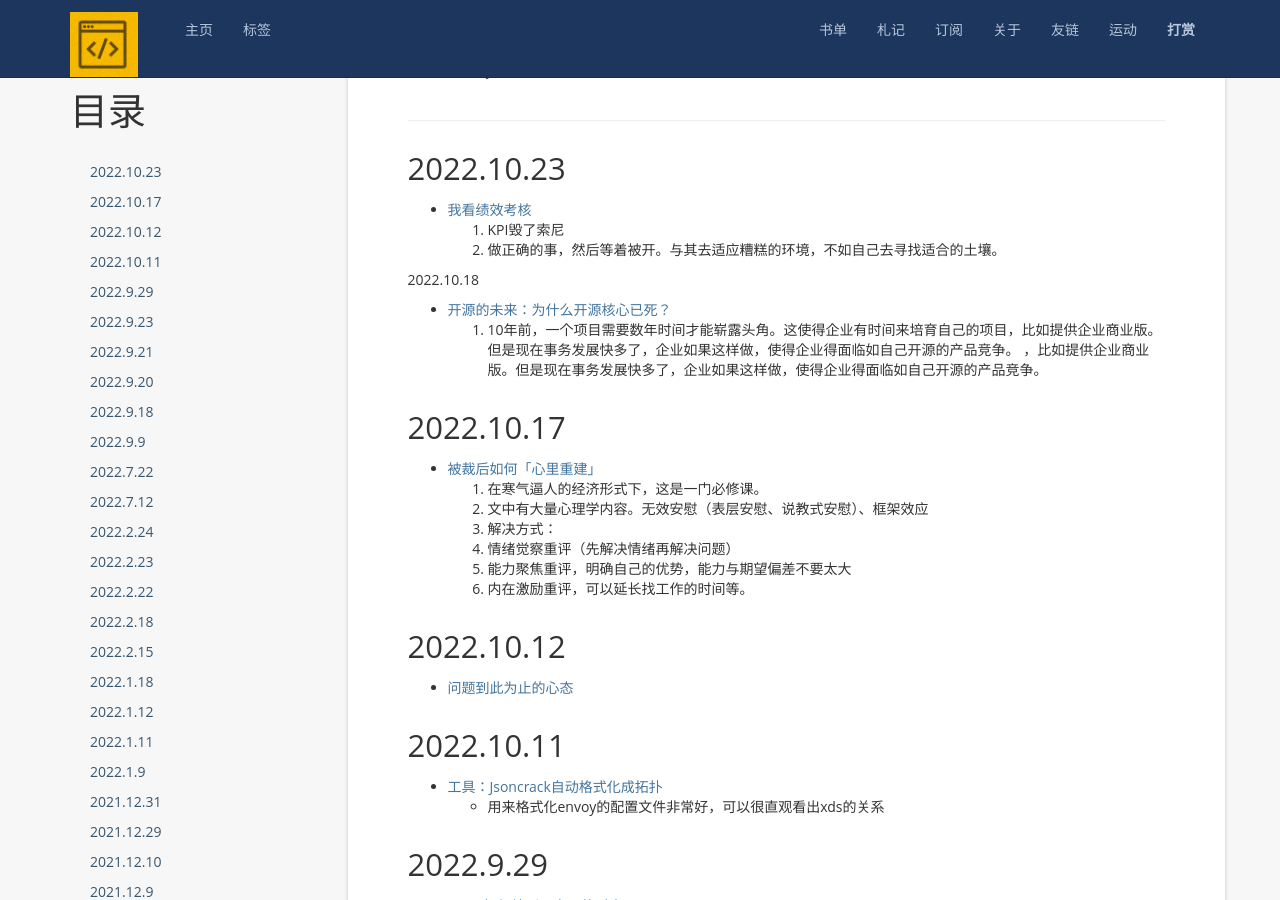
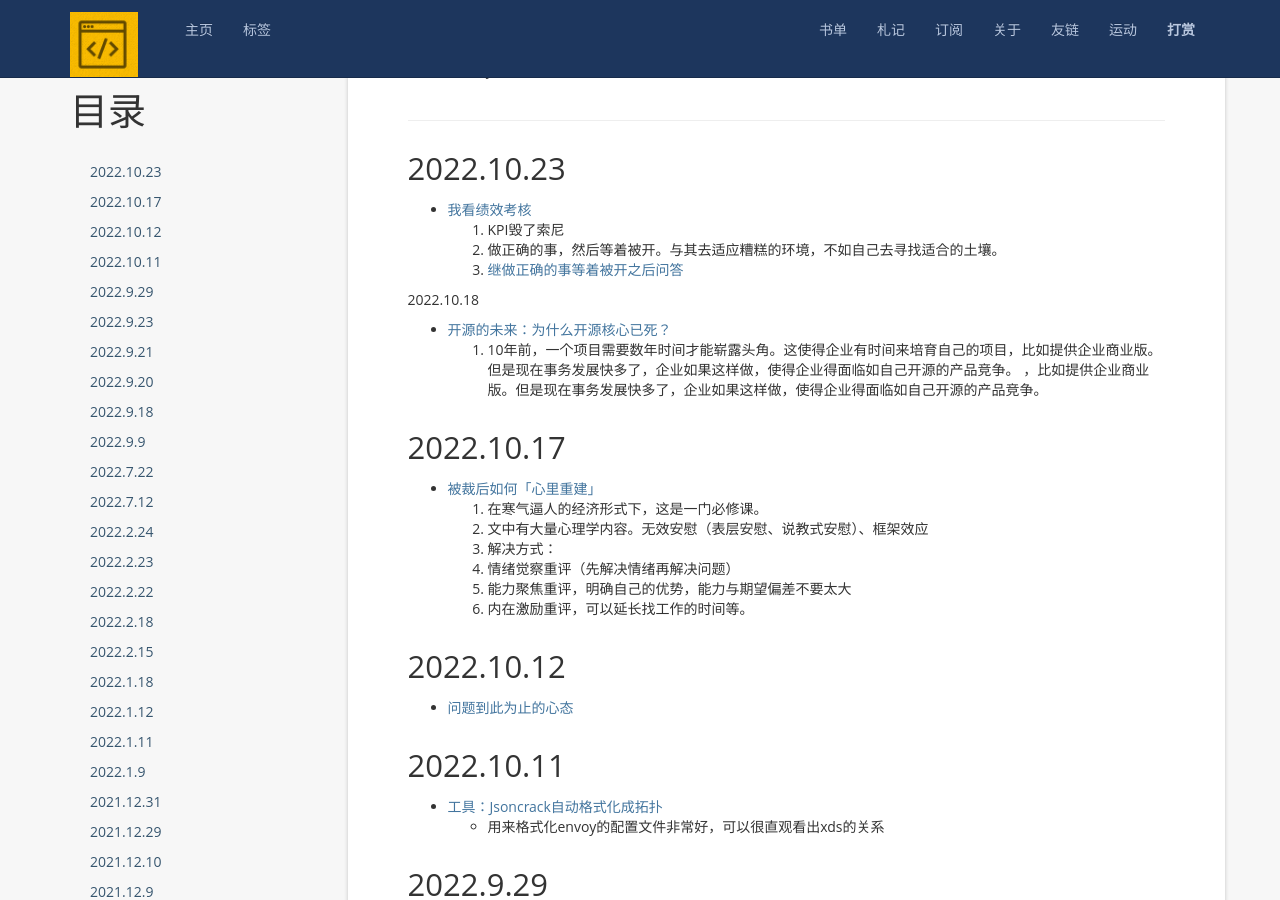
Before and after one commit to zackzhangkai/zackzhangkai.github.io, a Jekyll site: the page built from note.md, in a window 1280 px wide and 900 px high, scrolled down 315 px. Built offline with Jekyll 4.4.1, drawn with Linux system fonts in a browser that asks for light colours; nearby versions of some CDN libraries; a script that is not in the unit is left out; comment, search, counter and statistics services are not loaded.

Commit message:
add
Signed-off-by: 张凯 <zackzhangkai@gmail.com>

```diff
--- a/note.md
+++ b/note.md
@@ -15,6 +15,7 @@ permalink: /note/
 + [我看绩效考核](https://coolshell.cn/articles/17972.html)
   1. KPI毁了索尼
   2. 做正确的事，然后等着被开。与其去适应糟糕的环境，不如自己去寻找适合的土壤。
+  3. [继做正确的事等着被开之后问答](https://mp.weixin.qq.com/s?__biz=MzUyOTA1NTkzNw==&mid=2247484417&idx=1&sn=316f9f6d6ac7cdca97123815a67a665a&chksm=fa67adafcd1024b948caed0e5528c4817a7ef2b1b1a3ab8da34e0ff4231b28c2659ee9951112#rd)
 
 
 2022.10.18
```
